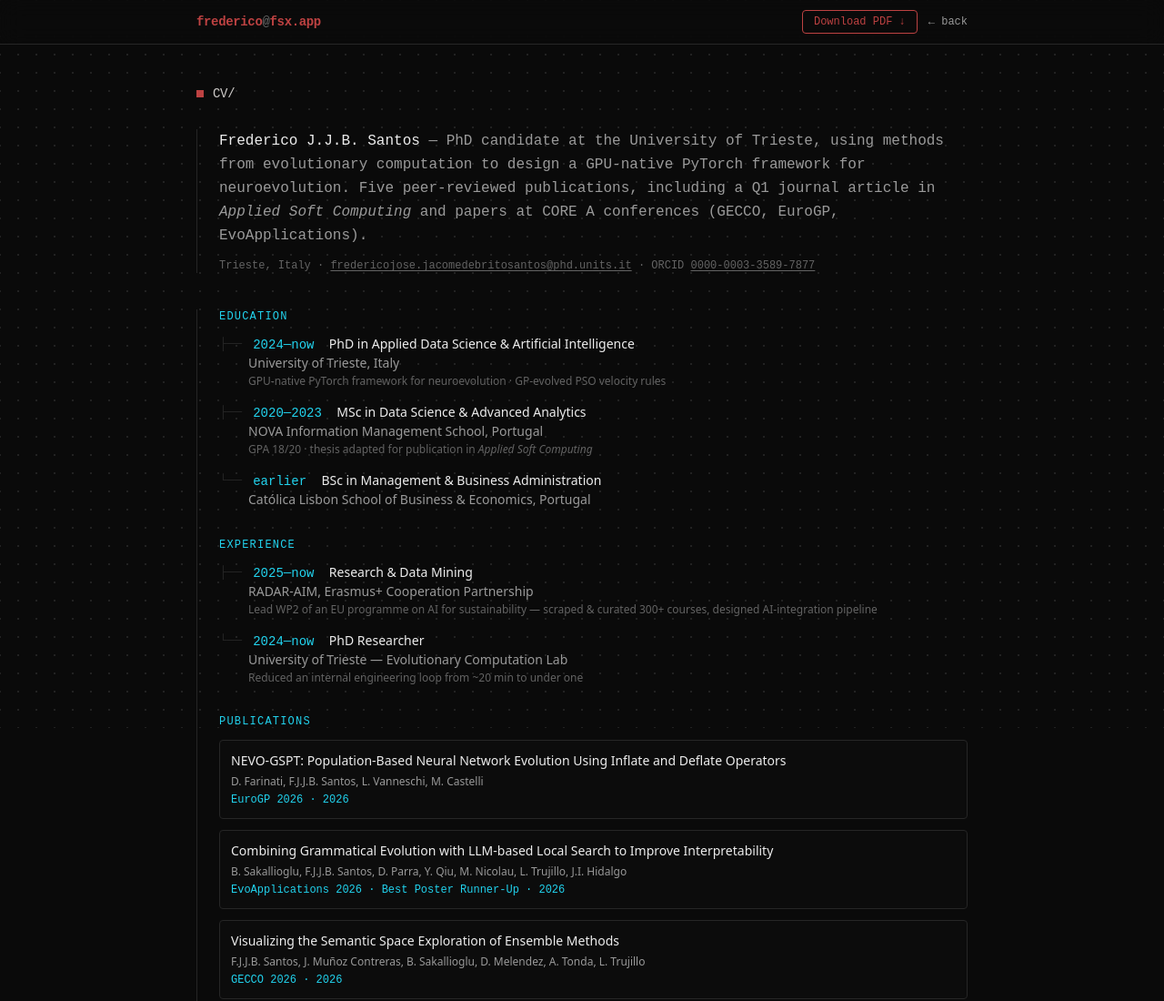
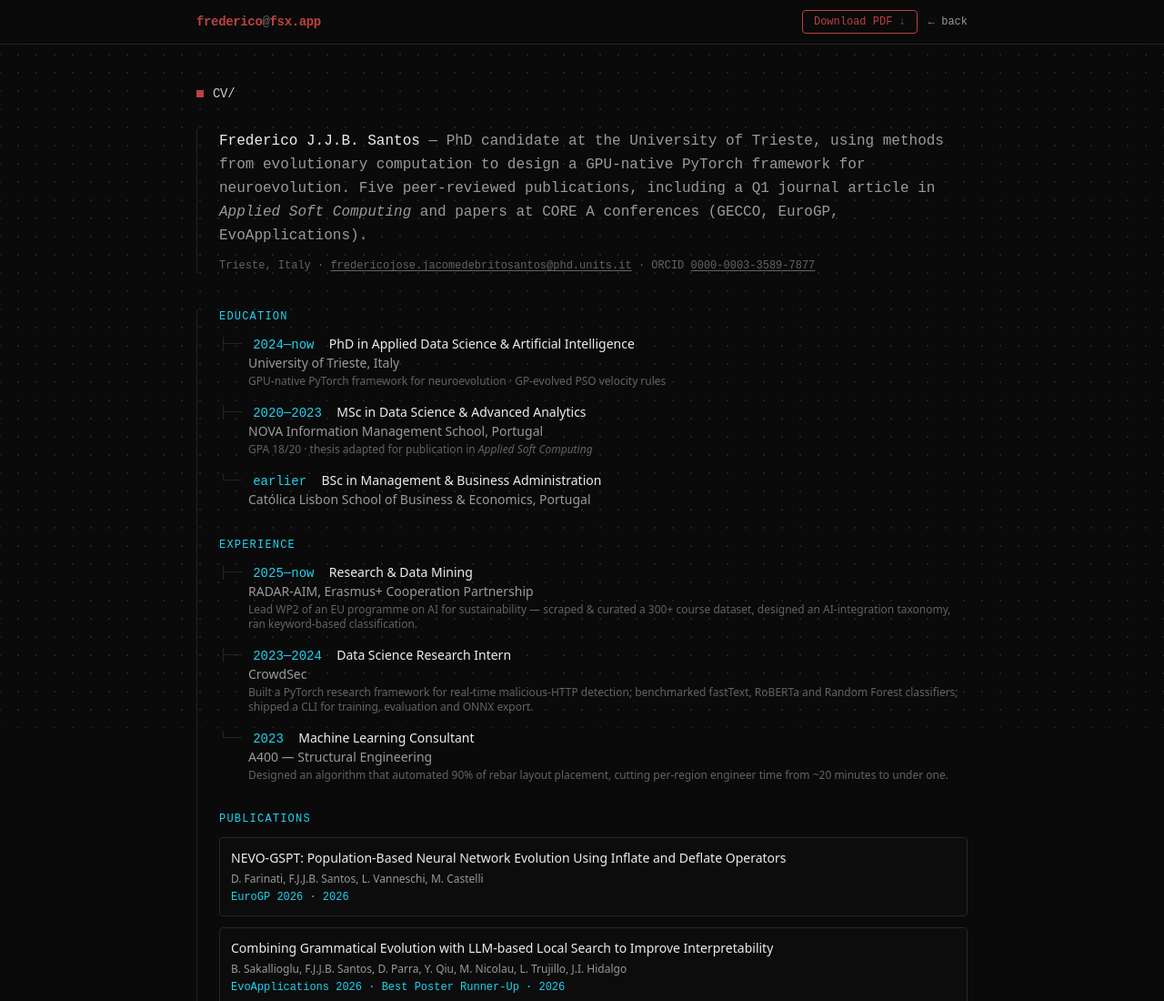
Before and after one commit to fredericosantos/personal-site, an Astro site: page /cv in a window 1280 px wide. Shown: the top 1100 px of the page at 91% size. Built offline with nearby package versions, Linux system fonts and the light colour scheme; Astro itself is replaced by a stand-in of ours; a web font is replaced by a local one.

Commit message:
Restore missing CrowdSec + A400 experience from CV
Initial CV extraction was truncated and I only captured the RADAR-AIM entry,
plus mis-attributed the "20 min → 1 min" engineering loop line to the PhD role.
That line actually belongs to the A400 consulting engagement, and there's a
third role (CrowdSec) that I dropped entirely.

- cv: replace the 2-entry Experience section with the real 3 roles
  (RADAR-AIM 2025–now, CrowdSec 2023–2024, A400 2023). RADAR-AIM description
  also expanded to include the AI-integration taxonomy and keyword-based
  classification work.
- about: add one line covering both industry roles concisely.

Co-Authored-By: Claude Opus 4.7 (1M context) <noreply@anthropic.com>

```diff
--- a/src/pages/about.astro
+++ b/src/pages/about.astro
@@ -36,6 +36,9 @@ import SectionHeader from "../components/SectionHeader.astro";
         <span class="text-text">Management &amp; Business Administration</span> at Católica Lisbon.
       </p>
       <p>
+        <span class="text-border">├──</span> Between degrees: a research internship at <span class="text-text">CrowdSec</span> on PyTorch-based malicious-HTTP detection, and an ML consulting engagement with <span class="text-text">A400</span> where I automated rebar layout placement in structural engineering — cutting per-region engineer time from ~20 minutes to under one.
+      </p>
+      <p>
         <span class="text-border">└──</span> Based in Trieste, Italy. <span class="text-text">Portuguese</span> (native), <span class="text-text">English</span> (fluent), <span class="text-text">Italian</span> (A1).
       </p>
     </div>
--- a/src/pages/cv.astro
+++ b/src/pages/cv.astro
@@ -97,7 +97,21 @@ const publications = (await getCollection("publications")).sort((a, b) => b.data
             </div>
             <div class="ml-8 text-text-muted text-sm font-sans">
               <p>RADAR-AIM, Erasmus+ Cooperation Partnership</p>
-              <p class="text-text-dim text-xs mt-0.5">Lead WP2 of an EU programme on AI for sustainability — scraped &amp; curated 300+ courses, designed AI-integration pipeline</p>
+              <p class="text-text-dim text-xs mt-0.5">Lead WP2 of an EU programme on AI for sustainability — scraped &amp; curated a 300+ course dataset, designed an AI-integration taxonomy, ran keyword-based classification.</p>
+            </div>
+          </div>
+
+          <div>
+            <div class="flex gap-3">
+              <span class="text-border">├──</span>
+              <div>
+                <span class="text-accent-secondary">2023─2024</span>
+                <span class="text-text ml-2 font-sans font-medium">Data Science Research Intern</span>
+              </div>
+            </div>
+            <div class="ml-8 text-text-muted text-sm font-sans">
+              <p>CrowdSec</p>
+              <p class="text-text-dim text-xs mt-0.5">Built a PyTorch research framework for real-time malicious-HTTP detection; benchmarked fastText, RoBERTa and Random Forest classifiers; shipped a CLI for training, evaluation and ONNX export.</p>
             </div>
           </div>
 
@@ -105,13 +119,13 @@ const publications = (await getCollection("publications")).sort((a, b) => b.data
             <div class="flex gap-3">
               <span class="text-border">└──</span>
               <div>
-                <span class="text-accent-secondary">2024─now</span>
-                <span class="text-text ml-2 font-sans font-medium">PhD Researcher</span>
+                <span class="text-accent-secondary">2023</span>
+                <span class="text-text ml-2 font-sans font-medium">Machine Learning Consultant</span>
               </div>
             </div>
             <div class="ml-8 text-text-muted text-sm font-sans">
-              <p>University of Trieste — Evolutionary Computation Lab</p>
-              <p class="text-text-dim text-xs mt-0.5">Reduced an internal engineering loop from ~20 min to under one</p>
+              <p>A400 — Structural Engineering</p>
+              <p class="text-text-dim text-xs mt-0.5">Designed an algorithm that automated 90% of rebar layout placement, cutting per-region engineer time from ~20 minutes to under one.</p>
             </div>
           </div>
         </div>
```
